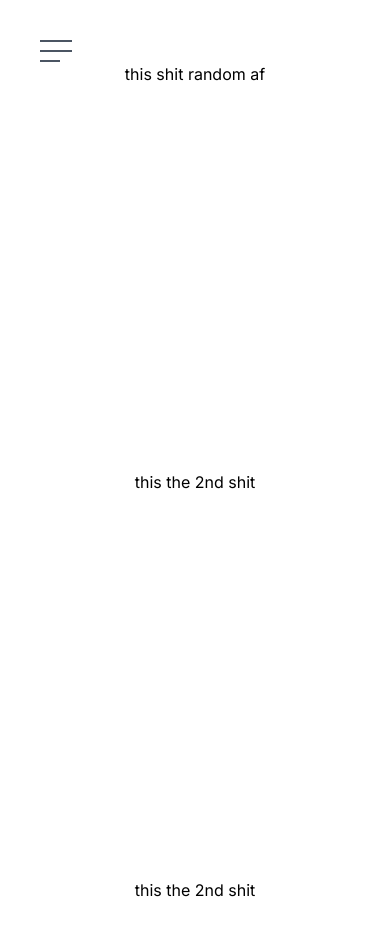
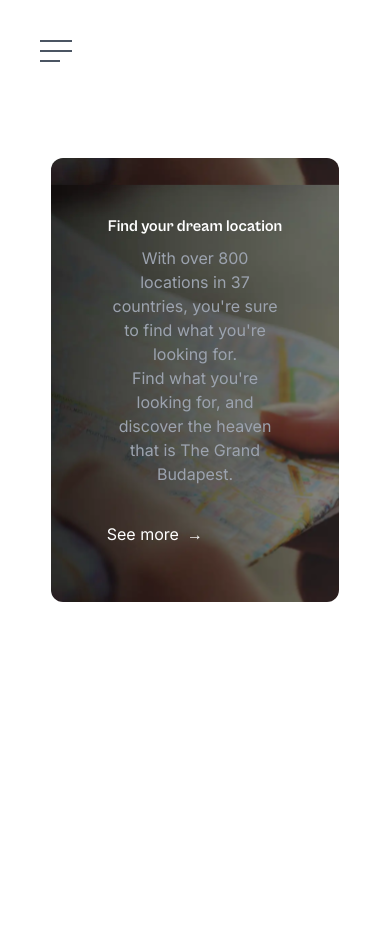
Before and after one commit to HrijulChauhan/UselessHotel, a Vue app: page /Book in a window 390 px wide. Shown: the top 936 px of the page. After the commit the page ends 844 px from the top, so only its background shows below. Built offline with nearby package versions, Linux system fonts and the light colour scheme.

Commit message:
promoblock responsive

```diff
--- a/src/components/BookHotel.vue
+++ b/src/components/BookHotel.vue
@@ -2,55 +2,74 @@
 
 
 
-    <navbar />
+    <navbar>
 
+        <template #first_nav>
+            <p class="hover:text-black px-3">Home</p>
+        </template>
 
-    <div class="text-center mb-96">
-        this shit random af
-    </div>
-    <div class="text-center mb-96">
-        this the 2nd shit
-    </div>
+        <template #second_nav>
+            <p class="hover:text-black px-3">About Us</p>
+        </template>
 
-    <div class="text-center mb-96">
-        this the 2nd shit
-    </div>
+        <template #third_nav>
+            <p class="hover:text-black px-3">Contact</p>
+        </template>
+
+        <template #fourth_nav>
+            <p class="hover:text-black px-3">Browse</p>
+        </template>
 
 
 
+
+        <template #first_hb>
+            <a href="#" class="pb-5 mt-36 animate-1_5 text-blue-600">Home</a>
+        </template>
+
+        <template #second_hb>
+            <a href="#" class="pb-5 animate-1_5 text-black">Contact Us</a>
+        </template>
+
+        <template #third_hb>
+            <a href="#" class="pb-5 animate-1_5 text-black">Browse</a>
+        </template>
+
+    </navbar>
+
+    <promoblock class="mt-0">
+
+        <template #title>
+            Find your dream location
+        </template>
+
+        <template #body>
+            <div>
+                With over 800 locations in 37 countries, you're sure to find what you're looking for. <br>
+                Find what you're looking for, and discover the heaven that is The Grand Budapest.
+            </div>
+        </template>
+
+    </promoblock>
 
 
 
 </template>
 
 <style>
-.navbar {
-    width: 90%;
-    /* height: 2em; */
-    /* border: 5px blue solid; */
-}
 
-.logo {
-    font-family: "GroteskBold";
-}
-
-.links {
-    font-family: 'Inter';
-    font-weight: 400;
-    font-size: 13px;
-    transition: ease-in-out;
-    animation-duration: 0.5s;
-}
 </style>
 
 <script>
 
 import navbar from './Navbar.vue'
+import promoblock from './PromotionBlock.vue'
 
 export default {
 
     components: {
-        navbar
+        navbar,
+        promoblock
     },
 
     data() {
--- a/src/components/Navbar.vue
+++ b/src/components/Navbar.vue
@@ -5,10 +5,12 @@
             <div class="GBFont text-3xl text-black">GB</div>
 
             <div class="nav-links text-sm font-normal flex items-center text-gray-400 tracking-tight ">
-                <a href="#" class="hover:text-black px-3"> About Us </a>
-                <a href="#" class="hover:text-black px-3"> Contact Us </a>
-                <a href="#" class="hover:text-black px-3"> Testimonials </a>
-                <a href="#" class="hover:text-black px-3"> Locations </a>
+
+                <slot name="first_nav"> Home </slot>
+                <slot name="second_nav"> About Us </slot>
+                <slot name="third_nav"> Contact </slot>
+                <slot name="fourth_nav"> Browse </slot>
+
             </div>
 
             <div class="Log text-lg font-medium text-black"> Log in </div>
@@ -24,18 +26,20 @@
 
     </header>
 
-    <div class="option text-5xl pl-10 pt-10 flex flex-col bg-white font-medium tracking-tight"
+
+    <nav class="option text-5xl pl-10 pt-10 flex flex-col bg-white font-light tracking-tight"
         style="position:fixed; top: 0; left: 0;" v-if="showOptions">
 
         <span @click="showOptions = !showOptions">
             <img src="../assets/close.svg" width="20" height="20" alt="">
         </span>
 
-        <a href="#" class="pb-5 mt-36 animate-1_5 text-blue-600">Home</a>
-        <a href="#" class="pb-5 animate-1_25">About</a>
-        <a href="#" class="animate-1">Contact</a>
 
-    </div>
+        <slot name="first_hb"> Home </slot>
+        <slot name="second_hb"> About Us </slot>
+        <slot name="third_hb"> Contact </slot>
+
+    </nav>
 
 </template>
 
@@ -55,25 +59,17 @@
 </script>
 
 
-<style>
+<style scoped>
 .option {
     height: 100%;
     width: 100%;
-}
-
-.test {
-    margin-top: 100px;
-}
-
-.test2 {
-    margin-top: 1000px;
 }
 
 .hamburger {
     display: none;
 }
 
-@media (max-width: 767px) {
+@media (max-width: 600px) {
 
     .nav-links,
     .GBFont,
--- /dev/null
+++ b/src/components/PromotionBlock.vue
@@ -0,0 +1,49 @@
+<template>
+
+    <div class="animate-1_5 flex justify-center">
+        <div class="GBFont promotion-block mt-24 text-white items-center 2xl:text-4xl md:text-3xl sm:text-xl p-14 2xl:h-72 rounded-xl">
+
+            <slot name="title"> Dream location quote </slot>
+
+            <div class="">
+                <article class="font-normal 2xl:text-base md:text-sm sm:text-sm text-gray-400 pt-2 lg:text-left sm:text-center">
+                    <slot name="body">
+                        Lorem ipsum dolor sit, amet consectetur adipisicing elit. Saepe eos dolores
+                        nisi dolore voluptate reiciendis, laborum soluta corporis consequuntur pariatur,
+                        rerum vero! Nemo ad eius accusamus eaque deleniti quae ipsa!
+                    </slot>
+                </article>
+            </div>
+
+            <ul class="flex mt-4">
+                <li class="font-normal text-base see-more pt-5"> See more </li>
+                <li class="right-arrow pt-5 pl-2 text-base"> → </li>
+            </ul>
+
+        </div>
+    </div>
+
+</template>
+
+<script>
+</script>
+
+<style scoped>
+.promotion-block {
+    width: 74%;
+    background-image: url(../assets/findLocation.webp);
+    background-size: 100%;
+    background-position: 0px -400px;
+}
+
+@media (max-width: 400px) {
+
+    .promotion-block{
+        background-image: url(../assets/findLocationResp.png);
+        background-size: 100%;
+        text-align: center;
+    }
+}
+
+
+</style>
--- a/src/style.css
+++ b/src/style.css
@@ -83,20 +83,6 @@
   height: 100vh;
 }
 
-.promotion-block {
-  font-family: "GroteskBold";
-  width: 74%;
-  height: 8em;
-  align-items: center;
-  /* border: 1px solid red; */
-  border-radius: 10px;
-  background-image: url(./assets/findLocation.webp);
-  background-size: 100%;
-  background-position: 0px -400px;
-}
-.promo-subtext {
-  font-weight: 400;
-}
 
 .hero-picture {
   position: absolute;
```
Also changed, not shown: src/components/HomePage.vue (+8 -6 lines), src/assets/findLocationResp.png (added).
